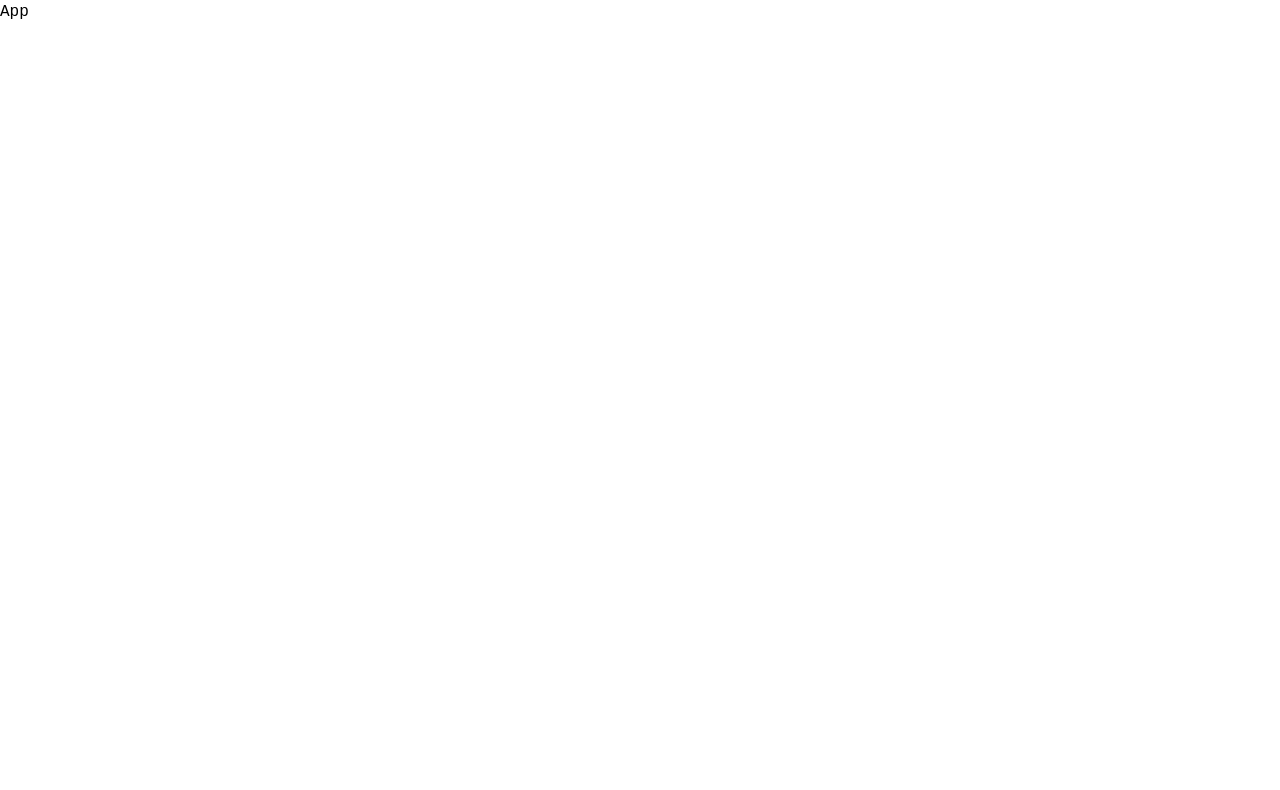
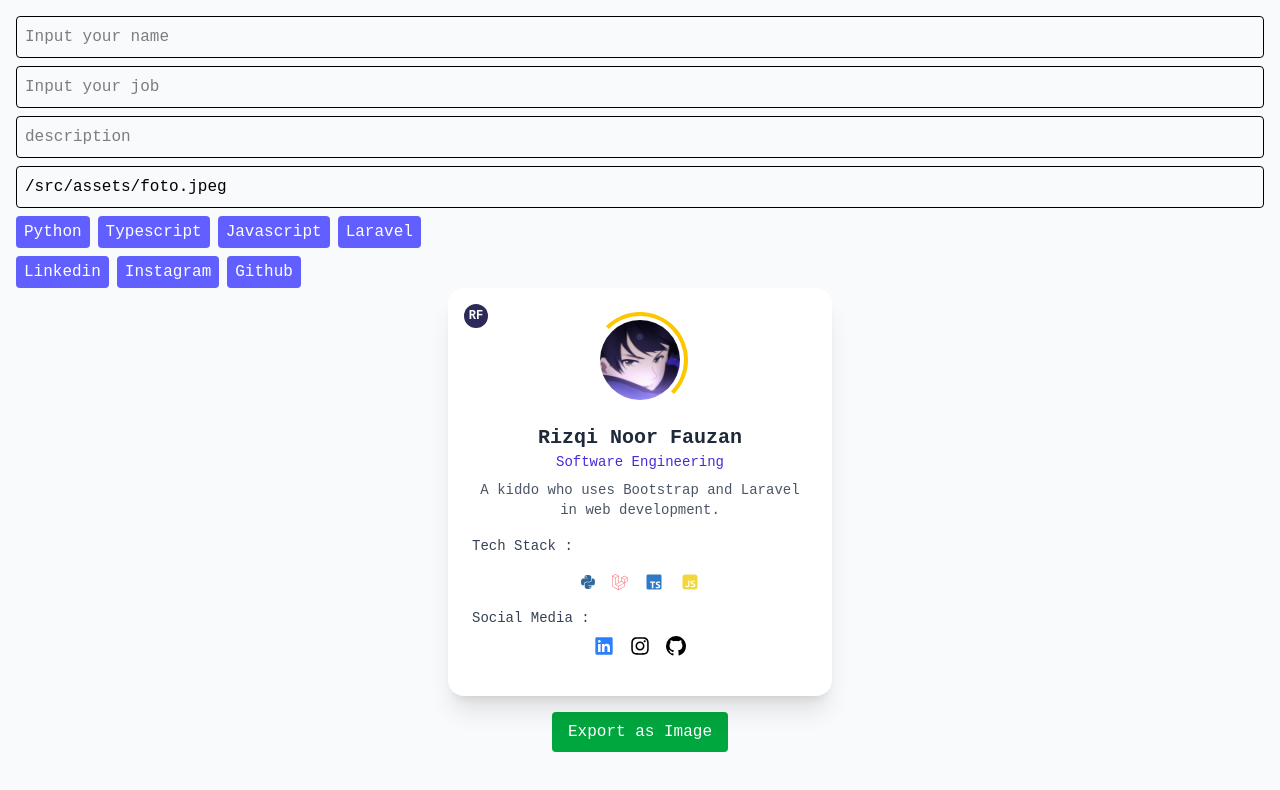
Before and after one commit to janfdev/card-generator, a React (Vite) app: page / in a window 1280 px wide. Shown: the top 790 px of the page. Built offline with nearby package versions, Linux system fonts and the light colour scheme; a web font is replaced by a local one.

Commit message:
feat: refactor App component to manage card data and improve layout; enhance ExportButton functionality with error handling

```diff
--- a/src/App.tsx
+++ b/src/App.tsx
@@ -1,9 +1,33 @@
-import React from 'react'
+import React, { useRef, useState } from "react";
+import CardPreview from "./components/CardPreview";
+import ControlsPanel from "./components/ControlsPanel";
+import ExportButton from "./components/ExportButton";
+import { CardData } from "./types/types";
 
-const App = () => {
+const App: React.FC = () => {
+  const [cardData, setCardData] = useState<CardData>({
+    name: "Rizqi Noor Fauzan",
+    jobTitle: "Software Engineering",
+    description: "A kiddo who uses Bootstrap and Laravel in web development.",
+    avatarUrl: "/src/assets/foto.jpeg",
+    initials: "RF",
+    techStack: ["Python", "Laravel", "Typescript", "Javascript"],
+    socialMedia: ["Linkedin", "Instagram", "Github"],
+  });
+
+  const cardRef = useRef<HTMLDivElement>(null!);
+
   return (
-    <div>App</div>
-  )
-}
+    <div className="min-h-screen bg-gray-50 p-4">
+      <ControlsPanel onChange={setCardData} />
+      <div className="flex justify-center">
+        <CardPreview data={cardData} cardRef={cardRef} />
+      </div>
+      <div className="text-center">
+        <ExportButton cardRef={cardRef} />
+      </div>
+    </div>
+  );
+};
 
-export default App
+export default App;
--- a/src/components/CardPreview.tsx
+++ b/src/components/CardPreview.tsx
@@ -18,14 +18,14 @@ const iconMap = {
   Laravel: <FaLaravel className="text-red-400" />,
   Linkedin: <RxLinkedinLogo className="text-blue-500 text-xl" />,
   Instagram: <FaInstagram className="text-xl" />,
-  Github: <VscGithubInverted className="text-xl text-black" />
+  Github: <VscGithubInverted className="text-xl text-black" />,
 };
 
 const CardPreview: React.FC<Props> = ({ data, cardRef }) => {
   return (
     <div
       ref={cardRef}
-      className="max-w-sm mx-auto bg-white rounded-2xl shadow-xl p-6 text-center relative"
+      className="max-w-sm mx-auto bg-white isolation-auto rounded-2xl shadow-xl p-6 text-center relative"
     >
       <div className="absolute top-4 left-4">
         <div className="bg-[#2c2a59] text-white font-bold rounded-full w-6 h-6 flex items-center justify-center text-xs">
--- a/src/components/ExportButton.tsx
+++ b/src/components/ExportButton.tsx
@@ -8,11 +8,22 @@ interface Props {
 const ExportButton: React.FC<Props> = ({ cardRef }) => {
   const handleExportCard = async () => {
     if (!cardRef.current) return;
-    const dataUrl = await toPng(cardRef.current);
-    const link = document.createElement("a");
-    link.download = "profile-card.png";
-    link.href = dataUrl;
-    link.click();
+    const node = cardRef.current;
+
+    try {
+      const dataUrl = await toPng(node, {
+        cacheBust: true,
+        backgroundColor: "#ffffff",
+        width: node.offsetWidth,
+        height: node.offsetHeight,
+      });
+      const link = document.createElement("a");
+      link.download = "profile-card.png";
+      link.href = dataUrl;
+      link.click();
+    } catch (error) {
+      console.error("Export failed: ", error);
+    }
   };
   return (
     <button
```
